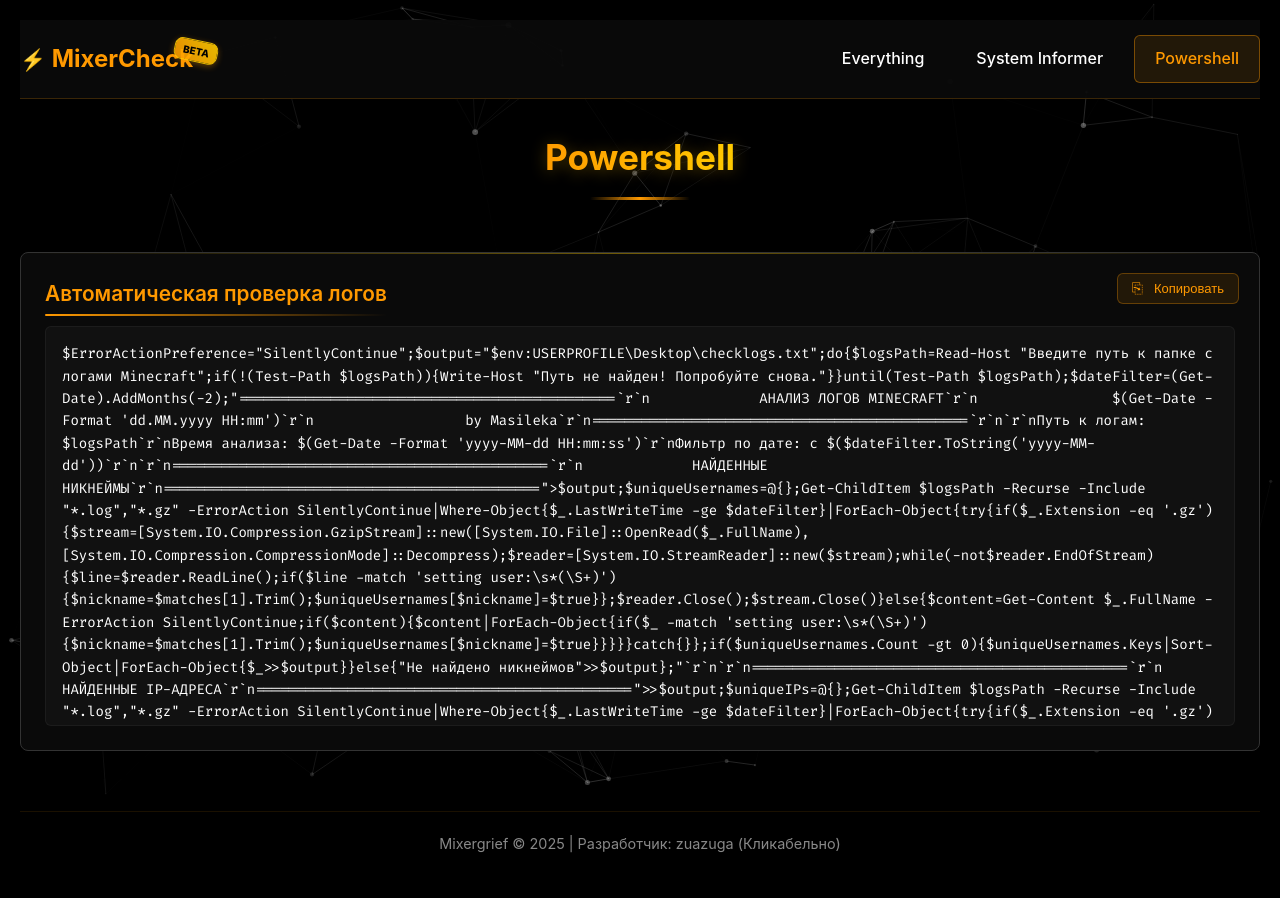
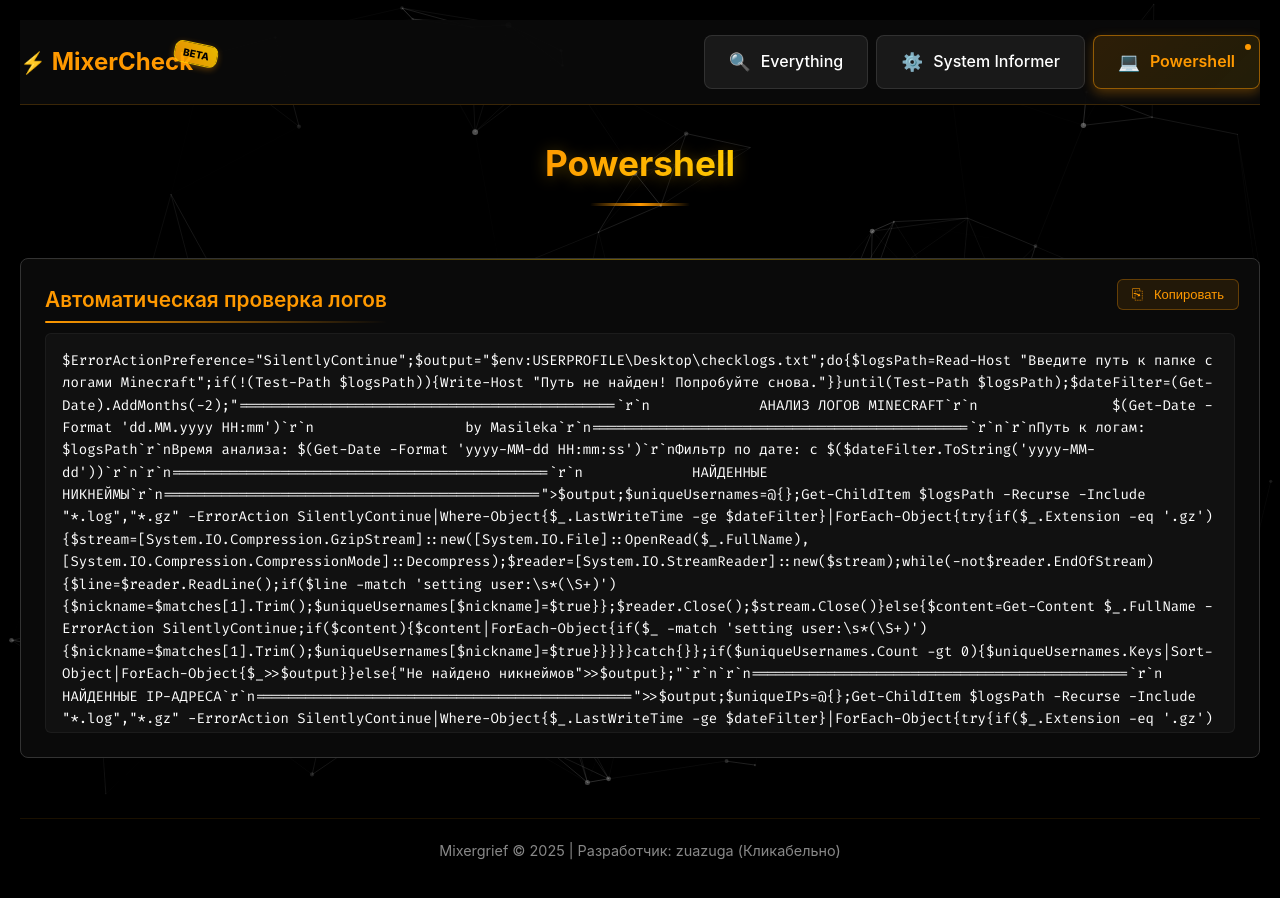
Before and after one commit to ka1736184-ui/check12, a plain HTML site: page PS.html in a window 1280 px wide. Drawn offline with nearby package versions, Linux system fonts and the light colour scheme.

Commit message:
Update PS.html

```diff
--- a/PS.html
+++ b/PS.html
@@ -508,13 +508,37 @@
                 <button class="menu-toggle" onclick="toggleMenu()">☰</button>
 
 <nav id="main-menu">
-    <ul>
-        <li><a href="index.html" onclick="navigateTo('index.html', this)">Everything</a></li>
-        <li><a href="Sy.html" onclick="navigateTo('Sy.html', this)">System Informer</a></li>
-<li class="active"><a href="PS.html" onclick="navigateTo('Sy.html', this)">Powershell</a></li>
+    <ul style="list-style: none; display: flex; gap: 8px; margin: 0; padding: 0;">
+        <li style="position: relative;">
+            <a href="index.html"
+               style="color: #ffffff; text-decoration: none; padding: 12px 24px; border-radius: 8px; font-weight: 500; border: 1px solid rgba(255, 255, 255, 0.1); display: flex; align-items: center; gap: 10px; background: rgba(30, 30, 30, 0.8); transition: all 0.3s ease;">
+                <span class="nav-icon" style="font-size: 1.1em;">🔍</span>
+                Everything
+            </a>
+        </li>
+        <li style="position: relative;">
+            <a href="Sy.html"
+               style="color: #ffffff; text-decoration: none; padding: 12px 24px; border-radius: 8px; font-weight: 500; border: 1px solid rgba(255, 255, 255, 0.1); display: flex; align-items: center; gap: 10px; background: rgba(30, 30, 30, 0.8); transition: all 0.3s ease;">
+                <span class="nav-icon" style="font-size: 1.1em;">⚙️</span>
+                System Informer
+            </a>
+        </li>
+        <li class="active" style="position: relative;">
+            <a href="Ps.html"
+               style="color: #ff9900; text-decoration: none; padding: 12px 24px; border-radius: 8px; font-weight: 600; border: 1px solid rgba(255, 153, 0, 0.5); display: flex; align-items: center; gap: 10px; background: linear-gradient(135deg, rgba(255, 153, 0, 0.15), rgba(255, 204, 0, 0.1)); box-shadow: 0 4px 12px rgba(255, 153, 0, 0.3); position: relative;">
+                <span class="nav-icon" style="font-size: 1.1em;">💻</span>
+                Powershell
+                <!-- Анимированная волнистая полоса (5 вариант) -->
+                <div style="position: absolute; bottom: -2px; left: 0; width: 100%; height: 6px; overflow: hidden;">
+                    <svg viewBox="0 0 100 10" style="width: 100%; height: 100%;">
+                        <path class="wave-path" d="M0,5 Q25,0 50,5 T100,5" stroke="#ff9900" stroke-width="2" fill="none" stroke-linecap="round"/>
+                    </svg>
+                </div>
+                <span style="position: absolute; top: 8px; right: 8px; width: 6px; height: 6px; background: #ff9900; border-radius: 50%; animation: pulse 2s infinite;"></span>
+            </a>
+        </li>
     </ul>
 </nav>
-                </nav>
             </div>
         </header>
     </div>
```
